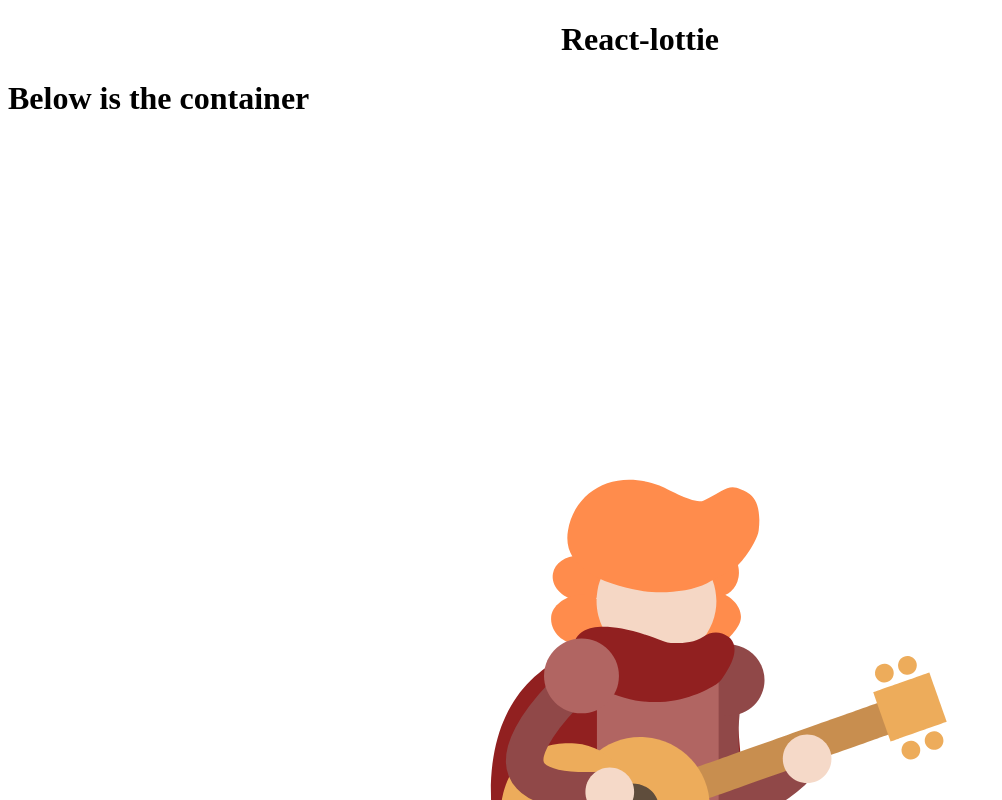
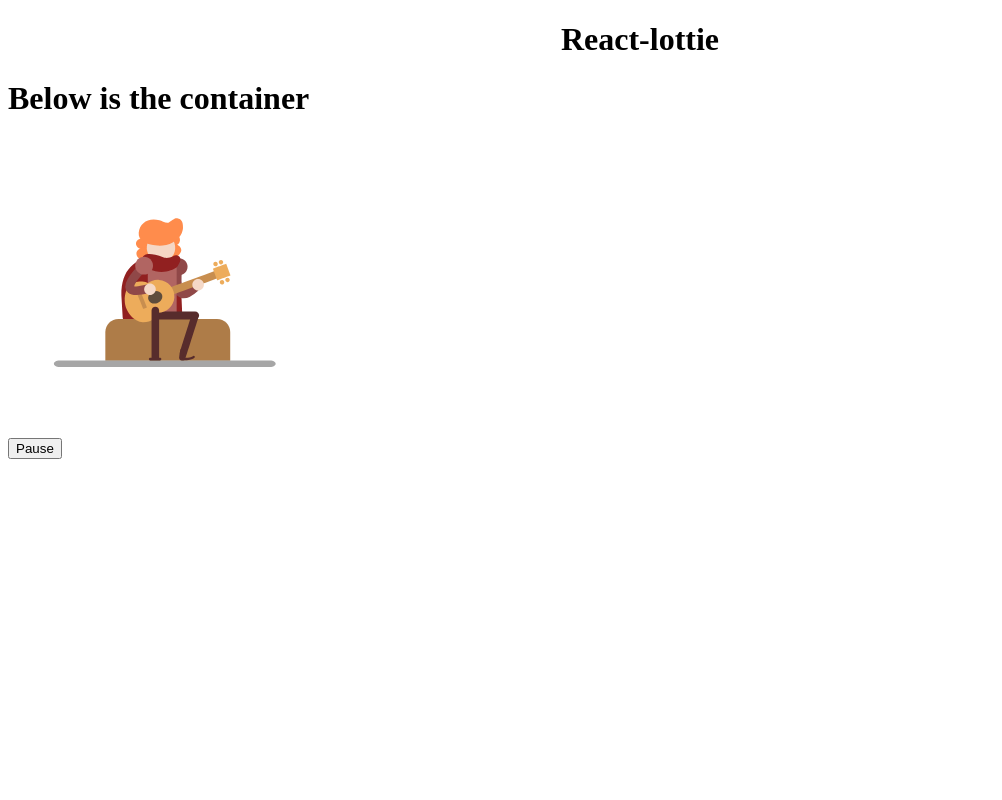
Before and after one commit to wesleylkm/lottie-react, a React (Vite) app: page / in a window 1280 px wide. Shown: the top 800 px of the page, without its empty margins (0-1002 px from the left). Built offline with nearby package versions, Linux system fonts and the light colour scheme.

Commit message:
testing: toggle animation pause

```diff
--- a/src/components/Player.tsx
+++ b/src/components/Player.tsx
@@ -1,8 +1,11 @@
 import useLottieWeb from "../hooks/useLottieWeb";
 import animationData from "../assets/guitarist.json";
+import { FC, useEffect } from "react";
 
-const Player = () => {
-  const { containerRef } = useLottieWeb({
+interface PlayerProps {}
+
+const Player: FC<PlayerProps> = () => {
+  const { containerRef, lottieInstance } = useLottieWeb({
     src: animationData,
   });
 
@@ -10,7 +13,27 @@ const Player = () => {
     <div>
       <h1>Below is the container</h1>
 
-      <div ref={containerRef} />
+      <div
+        ref={containerRef}
+        style={{
+          width: "300px",
+          height: "300px",
+        }}
+      />
+
+      <div>
+        <button
+          onClick={() => {
+            if (lottieInstance.current) {
+              const { current } = lottieInstance;
+
+              current.togglePause();
+            }
+          }}
+        >
+          Pause
+        </button>
+      </div>
     </div>
   );
 };
--- a/src/hooks/useLottieWeb.tsx
+++ b/src/hooks/useLottieWeb.tsx
@@ -6,19 +6,25 @@ interface PlayerOptions {
   src: any;
 }
 
+// This hook will accept options that will pass to loadAnimation()
 const useLottieWeb = (options: PlayerOptions) => {
   const { src } = options;
 
   const containerRef = useRef<HTMLDivElement>(null);
+  // TODO:: Return lottieInstance (ref) is not elegant, because use need to access by .current
+  // But if return .current, it will be empty because it not yet begin initialize
   const lottieInstance = useRef<AnimationItem | null>(null);
 
   // This effect is called twice in React 18 <StrictMode />, to overcome this, we need an extra ref to flag it
   useEffect(() => {
-    if (containerRef.current)
-      lottieInstance.current = lottie.loadAnimation({
+    if (containerRef.current) {
+      const instance = lottie.loadAnimation({
         animationData: src,
         container: containerRef.current,
       });
+
+      lottieInstance.current = instance;
+    }
 
     return () => {
       if (lottieInstance.current) {
@@ -27,8 +33,7 @@ const useLottieWeb = (options: PlayerOptions) => {
     };
   }, []);
 
-  // This hook will accept options that will pass to loadAnimation()
-  return { containerRef };
+  return { containerRef, lottieInstance };
 };
 
 export default useLottieWeb;
```
